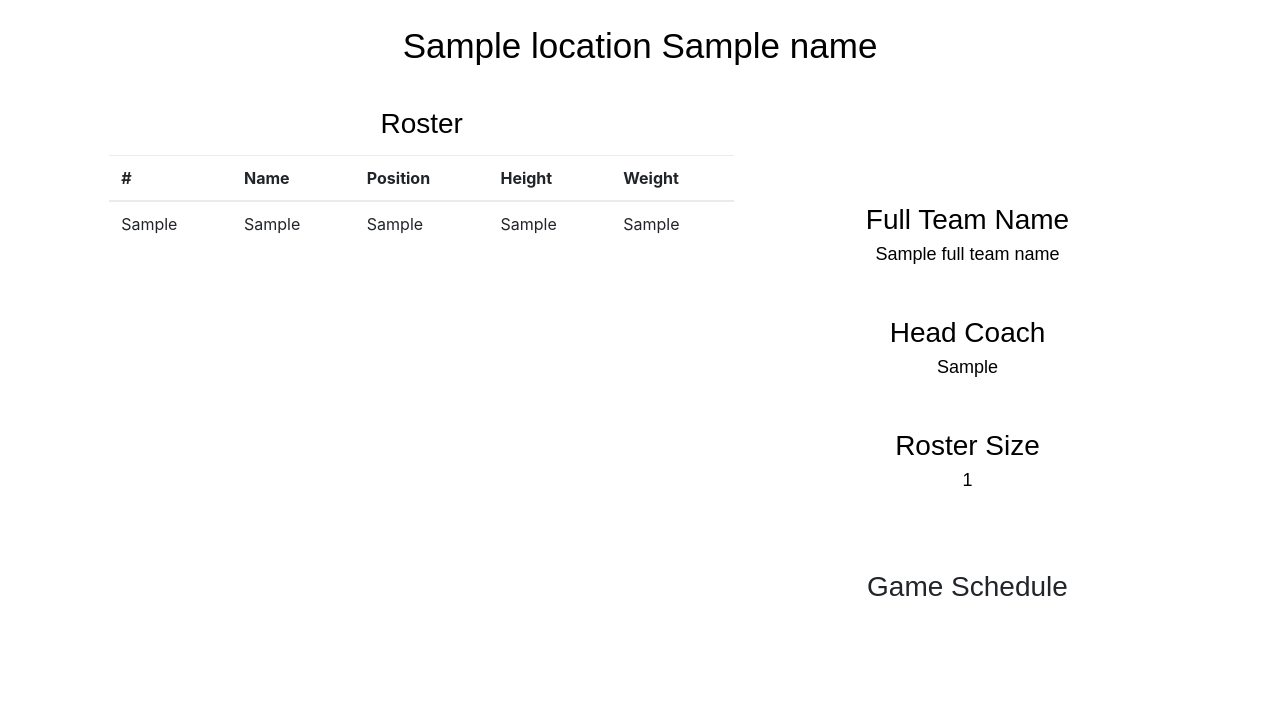
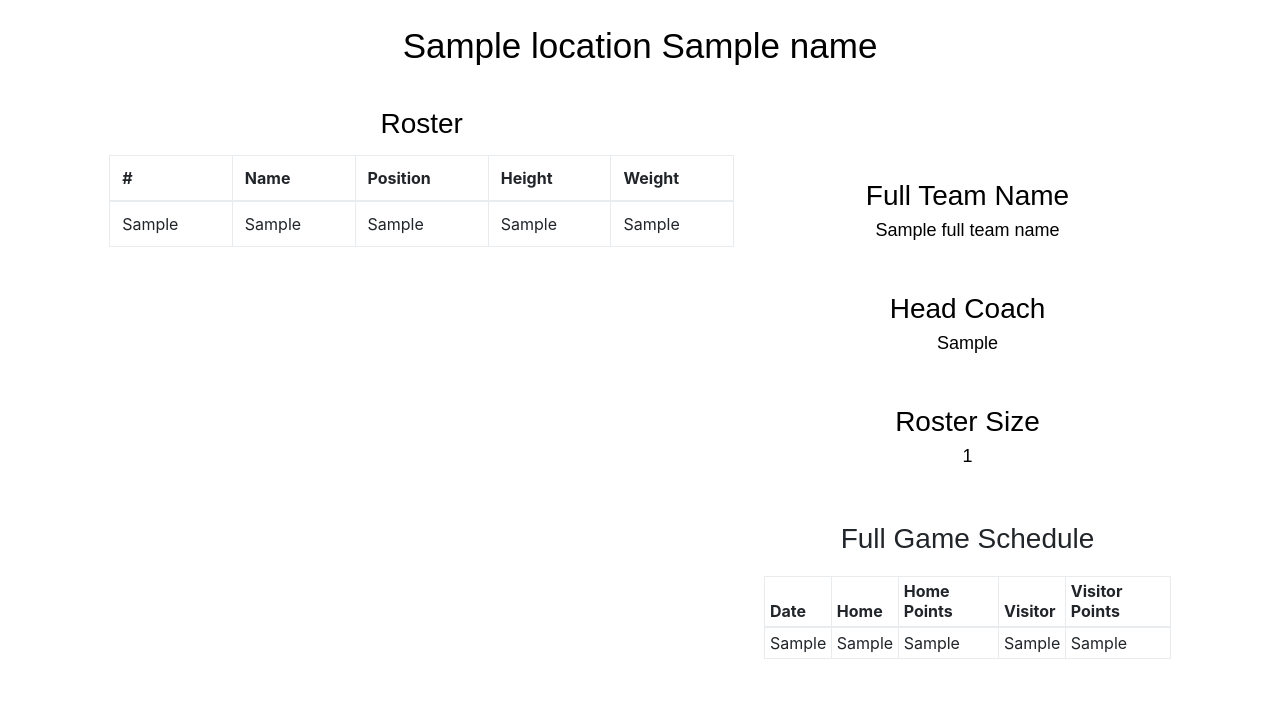
Before and after one commit to jrebibo/nba_db_project, a Django app: template nbaDashboard/the_league/templates/team.html in a window 1280 px wide. Shown: the part 94-800 px from the top of the page. Run offline with Django 3.2, Linux system fonts and the light colour scheme; the template is opened without the code that fills it: most values are stand-ins (such as "Sample title", 1, 10 or a date in 2020); some libraries are stand-ins or nearby versions.

Commit message:
added previous 5 games to team information

```diff
--- a/nbaDashboard/the_league/templates/player_dashboard.html
+++ b/nbaDashboard/the_league/templates/player_dashboard.html
@@ -25,7 +25,6 @@
                 padding-left: 1%;
                 outline: none;
                 border-width: 1px;
-                -webkit-border-radius: 100px;
             }
             .gobutton {
                 position: absolute;
--- a/nbaDashboard/the_league/templates/team.html
+++ b/nbaDashboard/the_league/templates/team.html
@@ -3,7 +3,7 @@
 
 {% block head %}
   <style>
-  .clickable-row :hover {
+  .clickable-row:hover {
     cursor: pointer;
   }
 
@@ -52,6 +52,8 @@
   }
 
 
+
+
   </style>
 {% endblock %}
 
@@ -65,7 +67,7 @@
     <div class = "col-1"></div>
     <div class = "col-6">
       <div class = subtitle> Roster </div>
-      <table class="table table-hover">
+      <table class="table table-hover table-bordered">
         <thead>
           <tr>
             <th scope="col">#</th>
@@ -89,7 +91,7 @@
       </table>
     </div>
     <div class = "col-4">
-      <br><br><br><br>
+      <br><br><br>
       <center>
         <div class = subsubtitle> Full Team Name </div>
         <div class = information> {{ full_team_name }} </div>
@@ -104,12 +106,36 @@
         <div class = subsubtitle> Roster Size </div>
         <div class = information> {{ roster_size }} </div>
       </center>
-      <br> <br> <br>
+      <br> <br>
       <center>
       <form method = GET action = "{% url 'game_schedule' %}">
         <input type = hidden name = "team_selection" value = "{{ full_team_name }}">
-        <button type = submit class = "link-button"> Game Schedule </button>
+        <button type = submit class = "link-button"> Full Game Schedule </button>
       </form>
+      <table class="table table-hover table-sm table-bordered">
+        <thead>
+          <tr>
+            <th scope="col">Date</th>
+            <th scope="col">Home</th>
+            <th scope="col">Home Points</th>
+            <th scope="col">Visitor</th>
+            <th scope="col">Visitor Points</th>
+          </tr>
+        </thead>
+        <tbody>
+            {% for game in past_games %}
+          <tr>
+            <td> {{ game.1 }} </td>
+            <td> {{ game.2 }} </td>
+            <td> {{ game.3 }} </td>
+            <td> {{ game.4 }} </td>
+            <td> {{ game.5 }} </td>
+          </tr>
+          {% endfor %}
+        </tbody>
+      </table>
+
+
       </center>
     </div>
   </div>
```
Also changed, not shown: nbaDashboard/the_league/views.py (+10 -1 lines).
